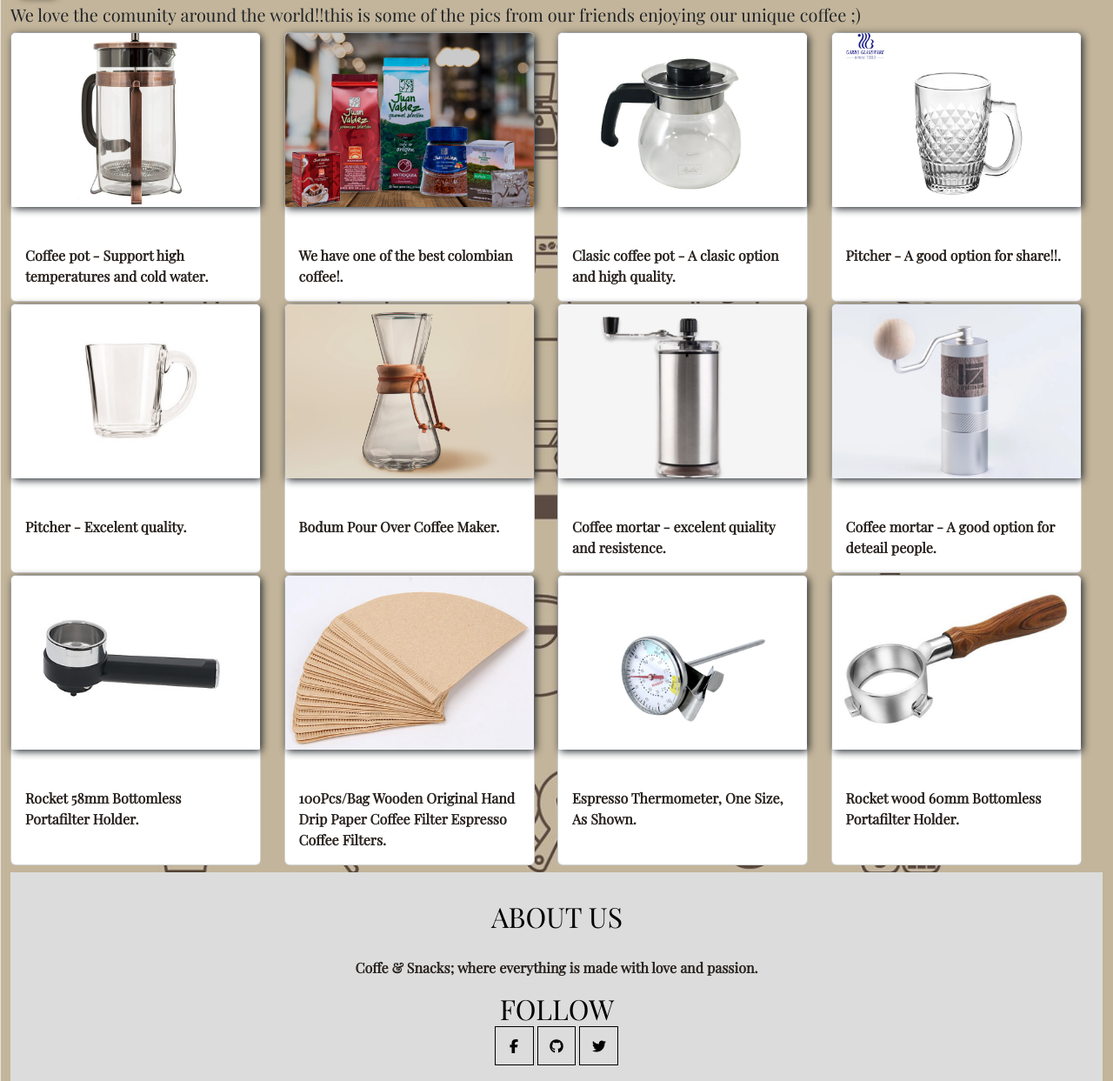
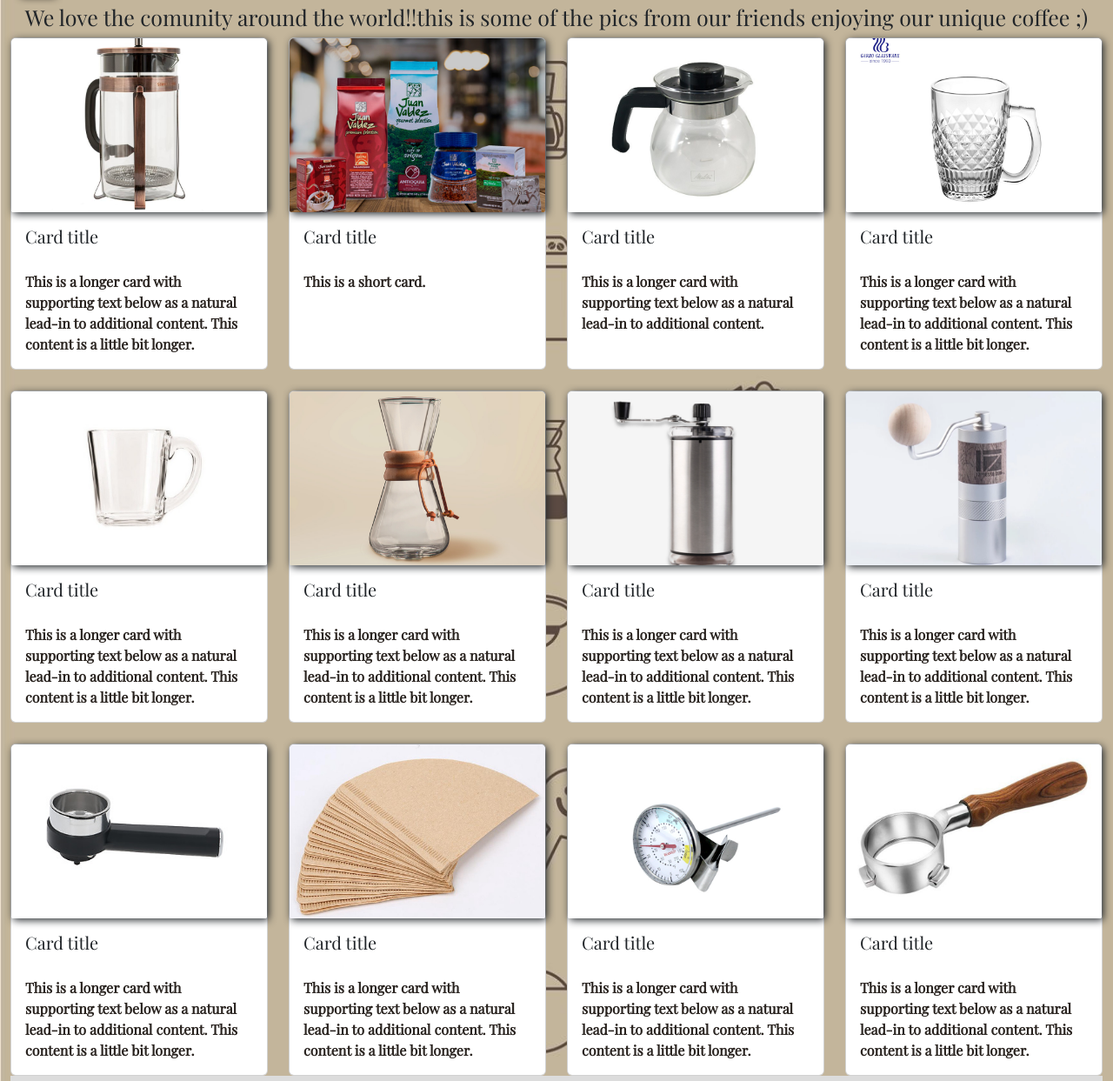
Before and after one commit to AgusNazer/3entrega, a website: page seccion/shop.html in a window 1280 px wide. Shown: the part 57-1300 px from the top of the page at 87% size. Drawn offline with nearby package versions, Linux system fonts and the light colour scheme; a web font is replaced by a local one.

Commit message:
"detallesFinales"

```diff
--- a/scss/style-home.scss
+++ b/scss/style-home.scss
@@ -18,6 +18,7 @@
   min-height: 100%;
 
  }
+
 * {
     padding: 0;
     margin: 0;
@@ -26,30 +27,15 @@
 
   /* SCSS */
   /* variable $fuentes-negras */
-  .h1-main {
-    a {
-      grid-area: h1-main;
-      transition: all 2s;
-      color:$fuentes-negras;
-    }
-  }
 
-  .h1-Gallery {
-    a {
-      transition: all 2s;
-
-      /* background: linear-gradient(to top,#29231f,#e2df70 ); */
-      font-size: 24px;
-      color: $fuentes-negras;
-    }
-  }
 
   h2 {
     grid-area: h2;
     margin: 0 0 0 1px;
   }
 
-  .h2-main {
+  .h1-main {
+    font-size: 40px;
     animation-duration: 2s;
     animation-name: aparecer;
     animation-iteration-count: infinite;
@@ -114,9 +100,23 @@
   }
 
   .p-index{
-    //color: #fff;
     font-weight: 600;
   }
+
+  .iframe-container{
+    display: flex;
+    align-items: center;
+    justify-content: center;
+    width: 100%;
+    margin-bottom: 15px;
+  }
+
+  .iframe-video{
+  width: 60%;
+  height: 20rem;
+  justify-content: center;
+
+}
 
   /*SECCION ABOUT*/
 
@@ -158,7 +158,7 @@
   .grilla-about {
     display: grid;
     grid-template-columns: repeat(3, 1fr);
-    grid-template-areas: "header header header" "h1-main h1-main h1-main" "h2-history h2-history h2-history" "p-history p-history p-history" "imagen1 imagen2 imagen3" "p-history2 p-history2 p-history2" "footer footer footer";
+    grid-template-areas: "header header header" "h1-main h1-main h1-main" "h1-history h1-history h1-history" "p-history p-history p-history" "imagen1 imagen2 imagen3" "p-history2 p-history2 p-history2" "footer footer footer";
     row-gap: 5px;
     column-gap: 5px;
   }
@@ -171,8 +171,8 @@
     grid-area: h1-main;
   }
 
-  .h2-history {
-    grid-area: h2-history;
+  .h1-history {
+    grid-area: h1-history;
   }
 
   .p-history {
@@ -222,7 +222,7 @@
 
 
   /* variable color */
-  .h2-history {
+  .h1-history {
     padding: 0 0 10px 0;
     margin: 2px;
     text-align: center !important;
@@ -240,7 +240,7 @@
     justify-content: center;
   }
 
-  .h2-center {
+  .h1-center {
     animation-duration: 1.5s;
     animation-name: aparecer;
     animation-iteration-count: infinite;
@@ -257,7 +257,7 @@
   }
 
   /* variable color */
-  .h2-center {
+  .h1-center {
     padding: 0 0 10px 0;
     margin: 2px;
     text-align: center !important;
@@ -279,7 +279,7 @@
   .grilla-menu {
     display: grid;
     grid-template-columns: repeat(3, 1fr);
-    grid-template-areas: "header header header" "h1-main h1-main h1-main" "h2-center h2-center h2-center" "p-textCenter p-textCenter p-textCenter" "titulo1 titulo2 titulo3" "card1 card2 card3" "imagen1-menu imagen2-menu imagen3-menu" "footer footer footer";
+    grid-template-areas: "header header header" "h1-main h1-main h1-main" "h1-center h1-center h1-center" "p-textCenter p-textCenter p-textCenter" "titulo1 titulo2 titulo3" "card1 card2 card3" "imagen1-menu imagen2-menu imagen3-menu" "footer footer footer";
     margin: 4px;
     column-gap: 4px;
   }
@@ -292,8 +292,8 @@
     grid-area: h1-main;
   }
 
-  .h2-center {
-    grid-area: h2-center;
+  .h1-center {
+    grid-area: h1-center;
   }
 
   .p-textCenter {
@@ -399,43 +399,14 @@
     font-family: 'Playfair Display', serif;
   }
 
-  .grilla-shop {
-    display: grid;
-    grid-template-columns: repeat(4, 1fr);
-    grid-template-areas: "header header header header" "h1 h1 h1 h1" "h3 h3 h3 h3" "card-a card-b card-c card-d" "card-e card-f card-g card-h" "card-i card-j card-k card-l" "footer footer footer footer";
-
-
-
-
-    column-gap: 2px;
-    row-gap: 2px;
-  }
-
-  .header {
-    grid-area: header;
-  }
-
-  h1 {
-    grid-area: h1;
-  }
-
-  h3 {
-    grid-area: h3;
+  .h1-shop{
+  font-size: 25px;
+  text-align: center;
 
   }
-
-  .card {
-    width: 18rem;
-
-    margin-right: 2px;
-
+  .card{
+  height: 40rem;
   }
-
-  footer {
-    grid-area: footer;
-  }
-
-
 
   /* SECCION CONTACT */
 
@@ -449,8 +420,19 @@
   }
 
 
+
+
+
+  .form-container{
+    display: flex;
+    justify-content: center;
+    align-items: center;
+
+  }
+
   /*  variable $fuentes-negras */
   .form {
+
     width: 21.25rem;
     height: 36rem;
     background-color: #fff;
@@ -517,12 +499,14 @@
       color: #fff;
     }
   }
+  // PONER EL MAPA DEL IFRAME AL LADO DEL FORMULARIO DE CONTACTO.
 
   .maps {
     width: 21.25rem;
     height: 28.125rem;
     margin: 10px;
     padding: 10px;
+    border-radius: 8px;
   }
 
   /* RESPONSIVE */
@@ -551,11 +535,7 @@
   }
 
 
-  .grilla-shop {
-    display: flex;
-    flex-direction: column;
-    align-items: center;
-  }
+
 
   h1, h3 {
     text-align: center;
--- a/seccion/shop.html
+++ b/seccion/shop.html
@@ -48,85 +48,125 @@
   </nav>
 
 
-    <!-- <h1 class="h1-Gallery"> <a href=""class="home">shop</a></h1> -->
 
 
-    <h3 class="h3-shop">We love the comunity around the world!!this is some of the pics from our friends enjoying our unique coffee ;)</h3>
-    <div class="grilla-shop" >
 
-    <div class="card card-a"   >
-      <img src="../imagenes/shop/cafe1.jpg" class="card-img-top" alt="...">
-      <div class="card-body">
-        <p class="card-text">Coffee pot -  Support high temperatures and cold water.</p>
+    <h1 class="h1-shop">We love the comunity around the world!!this is some of the pics from our friends enjoying our unique coffee ;)</h1>
+
+
+
+    <div class="row row-cols-2 row-cols-md-4 g-4">
+      <div class="col">
+        <div class="card h-100">
+          <img src="../imagenes/shop/cafe1.jpg" class="card-img-top" alt="pot">
+          <div class="card-body">
+            <h5 class="card-title">Card title</h5>
+            <p class="card-text">This is a longer card with supporting text below as a natural lead-in to additional content. This content is a little bit longer.</p>
+          </div>
+        </div>
       </div>
+      <div class="col">
+        <div class="card h-100">
+          <img src="../imagenes/shop/cafe2.jpg" class="card-img-top" alt="colombian-coffee">
+          <div class="card-body">
+            <h5 class="card-title">Card title</h5>
+            <p class="card-text">This is a short card.</p>
+          </div>
+        </div>
+      </div>
+      <div class="col">
+        <div class="card h-100">
+          <img src="../imagenes/shop/jarra.jpg" class="card-img-top" alt="clasic-pot">
+          <div class="card-body">
+            <h5 class="card-title">Card title</h5>
+            <p class="card-text">This is a longer card with supporting text below as a natural lead-in to additional content.</p>
+          </div>
+        </div>
+      </div>
+      <div class="col">
+        <div class="card h-100">
+          <img src="../imagenes/shop/jarra2.jpg" class="card-img-top" alt="pitcher">
+          <div class="card-body">
+            <h5 class="card-title">Card title</h5>
+            <p class="card-text">This is a longer card with supporting text below as a natural lead-in to additional content. This content is a little bit longer.</p>
+          </div>
+        </div>
+      </div>
+      <div class="col">
+        <div class="card h-100">
+          <img src="../imagenes/shop/jarra3.jpg" class="card-img-top" alt="pitcher2">
+          <div class="card-body">
+            <h5 class="card-title">Card title</h5>
+            <p class="card-text">This is a longer card with supporting text below as a natural lead-in to additional content. This content is a little bit longer.</p>
+          </div>
+        </div>
+      </div>
+      <div class="col">
+        <div class="card h-100">
+          <img src="../imagenes/shop/mortero.jpg" class="card-img-top" alt="bodum pour">
+          <div class="card-body">
+            <h5 class="card-title">Card title</h5>
+            <p class="card-text">This is a longer card with supporting text below as a natural lead-in to additional content. This content is a little bit longer.</p>
+          </div>
+        </div>
+      </div>
+      <div class="col">
+        <div class="card h-100">
+          <img src="../imagenes/shop/mortero2.jpg" class="card-img-top" alt="coffe-mortar">
+          <div class="card-body">
+            <h5 class="card-title">Card title</h5>
+            <p class="card-text">This is a longer card with supporting text below as a natural lead-in to additional content. This content is a little bit longer.</p>
+          </div>
+        </div>
+      </div>
+      <div class="col">
+        <div class="card h-100">
+          <img src="../imagenes/shop/cafe.jpg" class="card-img-top" alt="mortar2">
+          <div class="card-body">
+            <h5 class="card-title">Card title</h5>
+            <p class="card-text">This is a longer card with supporting text below as a natural lead-in to additional content. This content is a little bit longer.</p>
+          </div>
+        </div>
+      </div>
+      <div class="col">
+        <div class="card h-100">
+          <img src="../imagenes/shop/mortero3.jpg" class="card-img-top" alt="rocket-power-bb">
+          <div class="card-body">
+            <h5 class="card-title">Card title</h5>
+            <p class="card-text">This is a longer card with supporting text below as a natural lead-in to additional content. This content is a little bit longer.</p>
+          </div>
+        </div>
+      </div>
+      <div class="col">
+        <div class="card h-100">
+          <img src="../imagenes/shop/termometro.jpg" class="card-img-top" alt="bag wooden">
+          <div class="card-body">
+            <h5 class="card-title">Card title</h5>
+            <p class="card-text">This is a longer card with supporting text below as a natural lead-in to additional content. This content is a little bit longer.</p>
+          </div>
+        </div>
+      </div>
+      <div class="col">
+        <div class="card h-100">
+          <img src="../imagenes/shop/termometro2.jpg" class="card-img-top" alt="termometro">
+          <div class="card-body">
+            <h5 class="card-title">Card title</h5>
+            <p class="card-text">This is a longer card with supporting text below as a natural lead-in to additional content. This content is a little bit longer.</p>
+          </div>
+        </div>
+      </div>
+      <div class="col">
+        <div class="card h-100">
+          <img src="../imagenes/shop/maquinaCafe.jpg" class="card-img-top" alt="rocket-grueso">
+          <div class="card-body">
+            <h5 class="card-title">Card title</h5>
+            <p class="card-text">This is a longer card with supporting text below as a natural lead-in to additional content. This content is a little bit longer.</p>
+          </div>
+        </div>
+      </div>
+
     </div>
-    <div class="card card-b ">
-      <img src="../imagenes/shop/cafe2.jpg" class="card-img-top" alt="...">
-      <div class="card-body">
-        <p class="card-text">We have one of the best colombian coffee!.</p>
-      </div>
-    </div>
-    <div class="card card-c">
-      <img  src="../imagenes/shop/jarra.jpg"  class="card-img-top" alt="...">
-      <div class="card-body">
-        <p class="card-text">Clasic coffee pot - A clasic option and high quality.</p>
-      </div>
-    </div>
-    <div class="card card-d">
-      <img src="../imagenes/shop/jarra2.jpg" class="card-img-top" alt="...">
-      <div class="card-body">
-        <p class="card-text">Pitcher - A good option for share!!.</p>
-      </div>
-    </div>
-    <div class="card card-e">
-      <img src="../imagenes/shop/jarra3.jpg" class="card-img-top" alt="...">
-      <div class="card-body">
-        <p class="card-text">Pitcher - Excelent quality.</p>
-      </div>
-    </div>
-    <div class="card card-f">
-      <img src="../imagenes/shop/mortero.jpg" class="card-img-top" alt="...">
-      <div class="card-body">
-        <p class="card-text">Bodum Pour Over Coffee Maker.</p>
-      </div>
-    </div>
-    <div class="card card-g">
-      <img src="../imagenes/shop/mortero2.jpg" class="card-img-top" alt="...">
-      <div class="card-body">
-        <p class="card-text">Coffee mortar - excelent quiality and resistence.</p>
-      </div>
-    </div>
-    <div class="card card-h">
-      <img src="../imagenes/shop/cafe.jpg" class="card-img-top" alt="...">
-      <div class="card-body">
-        <p class="card-text">Coffee mortar - A good option for deteail people.</p>
-      </div>
-    </div>
-    <div class="card card-i">
-      <img src="../imagenes/shop/mortero3.jpg" class="card-img-top" alt="...">
-      <div class="card-body">
-        <p class="card-text">Rocket 58mm Bottomless Portafilter Holder.</p>
-      </div>
-    </div>
-    <div class="card card-j">
-      <img src="../imagenes/shop/termometro.jpg" class="card-img-top" alt="...">
-      <div class="card-body">
-        <p class="card-text">100Pcs/Bag Wooden Original Hand Drip Paper Coffee Filter Espresso Coffee Filters.</p>
-      </div>
-    </div>
-    <div class="card card-k">
-      <img src="../imagenes/shop/termometro2.jpg" class="card-img-top" alt="...">
-      <div class="card-body">
-        <p class="card-text"> Espresso Thermometer, One Size, As Shown.</p>
-     </div>
-    </div>
-    <div class="card card-l">
-      <img src="../imagenes/shop/maquinaCafe.jpg" class="card-img-top" alt="...">
-      <div class="card-body">
-        <p class="card-text">Rocket wood 60mm Bottomless Portafilter Holder.</p>
-     </div>
-    </div>
-  </div>
+
     <div  class="footer">
         <footer class="piePagina">
           <div class="box">
```
Also changed, not shown: index.html (+9 -24 lines), seccion/about.html (+5 -10 lines), seccion/contact.html (+6 -2 lines), seccion/menu.html (+17 -48 lines), css/style-home.css.
